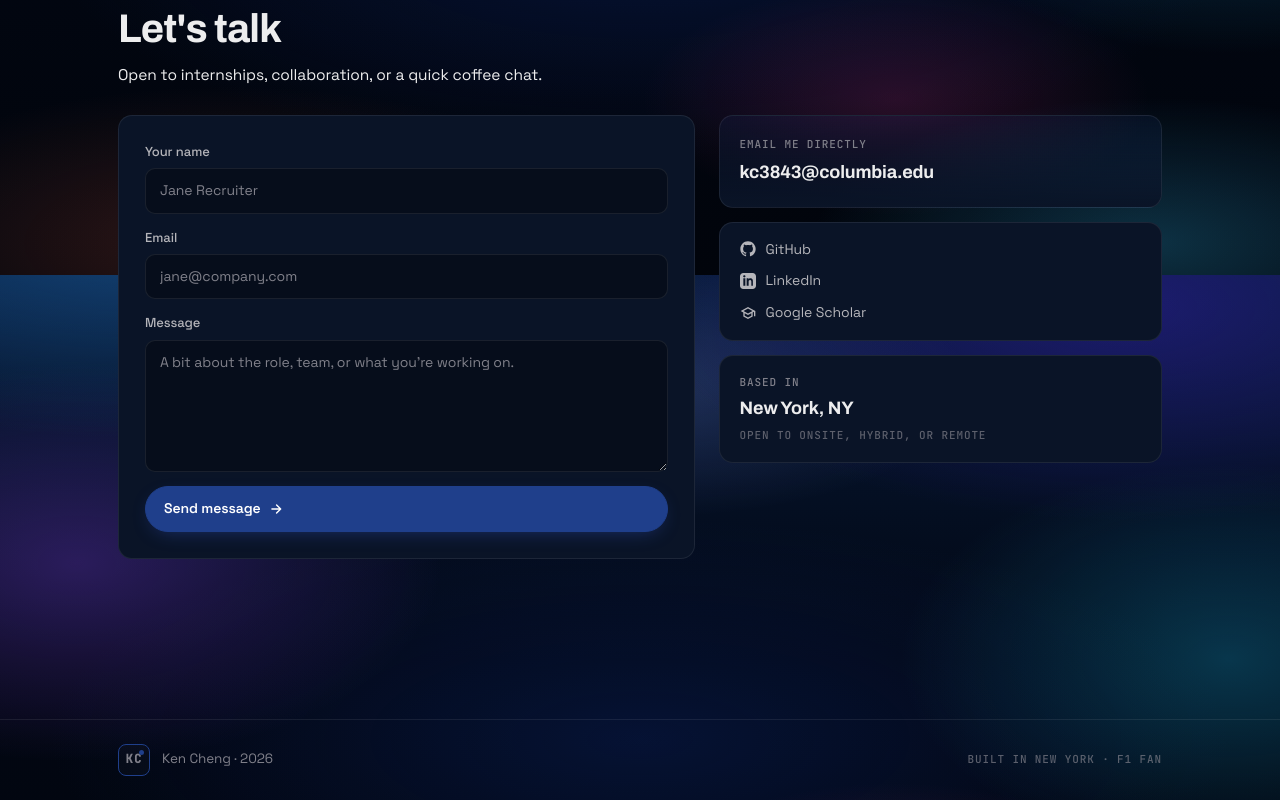
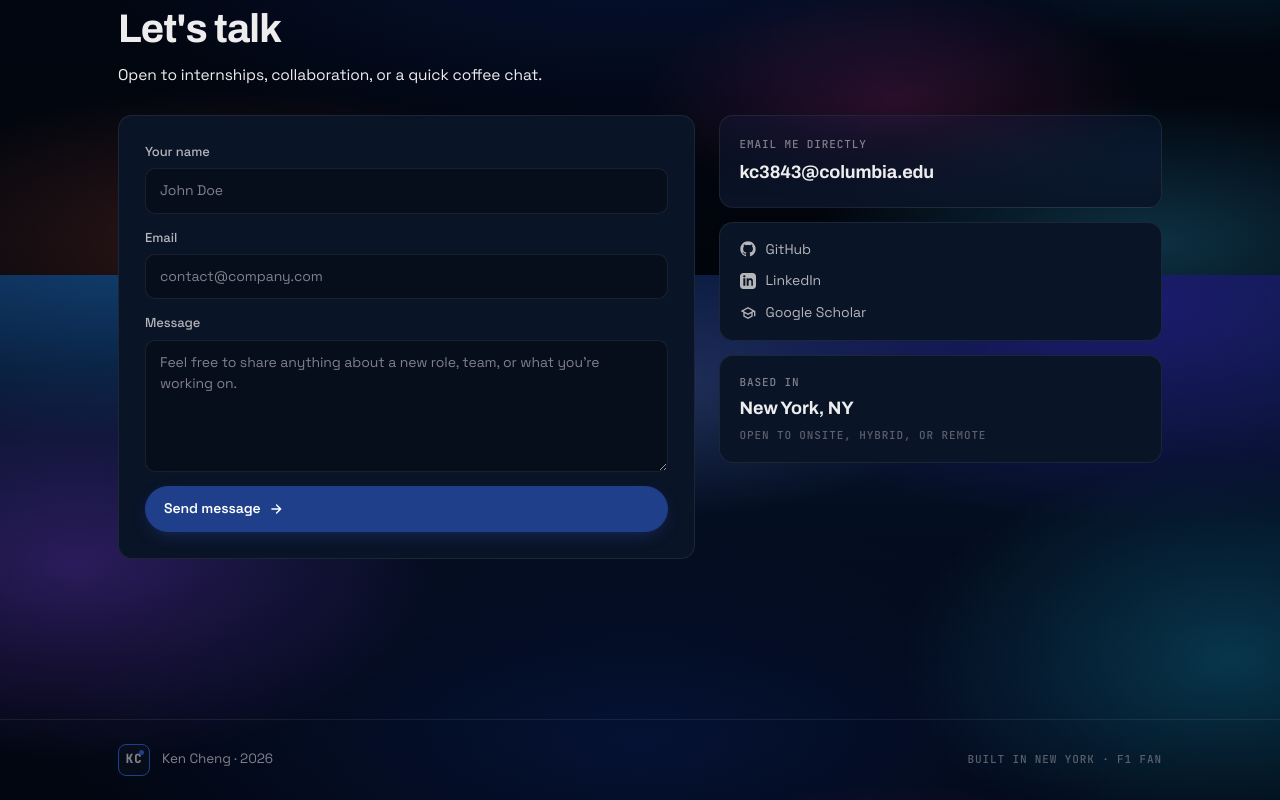
Before and after one commit to kenchengkc/personal-website, a Next.js app: page / in a window 1280 px wide. Shown: the part 4525-5325 px from the top of the page. Built offline with nearby package versions, Linux system fonts and the light colour scheme.

Commit message:
Edits to contact form

```diff
--- a/components/contact/ContactForm.tsx
+++ b/components/contact/ContactForm.tsx
@@ -76,7 +76,7 @@ export function ContactForm() {
       setForm(initialForm);
       setStatus({
         ok: true,
-        msg: "Thanks - I'll get back to you within a couple of days.",
+        msg: "Thank you for reaching out! I will try to get back to you as soon as possible.",
       });
     } catch (error) {
       setStatus({
@@ -98,7 +98,7 @@ export function ContactForm() {
         <input
           value={form.name}
           onChange={(e) => update("name", e.target.value)}
-          placeholder="Jane Recruiter"
+          placeholder="John Doe"
           required
           minLength={2}
         />
@@ -109,7 +109,7 @@ export function ContactForm() {
           type="email"
           value={form.email}
           onChange={(e) => update("email", e.target.value)}
-          placeholder="jane@company.com"
+          placeholder="contact@company.com"
           required
         />
       </label>
@@ -128,7 +128,7 @@ export function ContactForm() {
           rows={5}
           value={form.message}
           onChange={(e) => update("message", e.target.value)}
-          placeholder="A bit about the role, team, or what you're working on."
+          placeholder="Feel free to share anything about a new role, team, or what you're working on."
           required
           minLength={10}
         />
```
